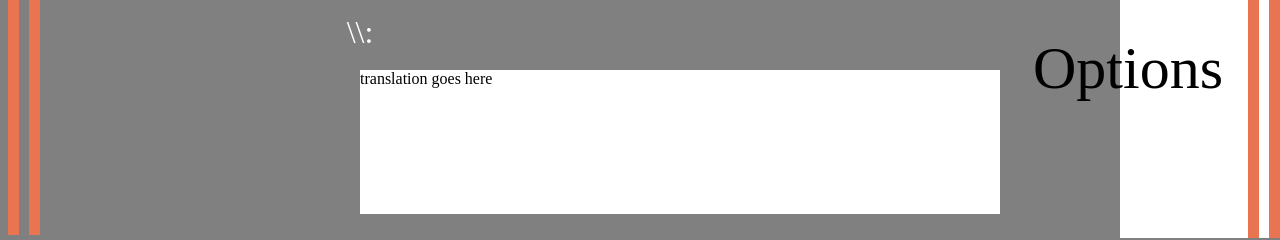
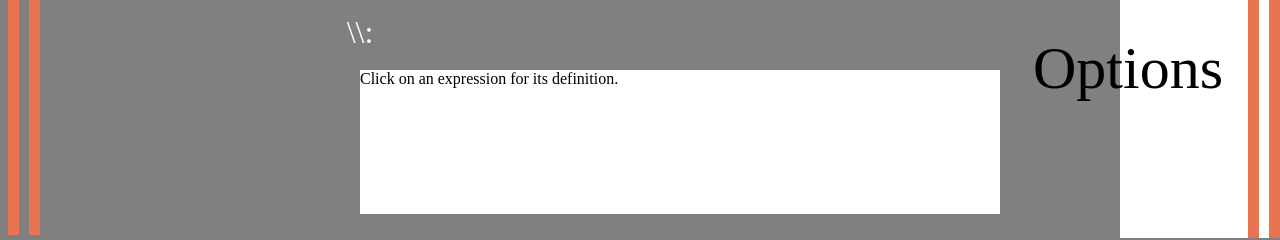
Before and after one commit to amcmullen9291/Regex, a React (Create React App) app: page / in a window 1280 px wide. Shown: the part 586-826 px from the top of the page. Built offline with nearby package versions, Linux system fonts and the light colour scheme.

Commit message:
safety commit

```diff
--- a/src/App.css
+++ b/src/App.css
@@ -37,6 +37,7 @@ body{
     border-style: hidden none none none;
     height: 100vh;
     border-left:2em double #E97451;
+    cursor: pointer;
 }
 
 #translatedArea{
@@ -125,3 +126,7 @@ body{
     transform: translateX(-30%);
     font-size: 60px;
 }
+
+.entries:hover{
+    cursor: pointer;
+}
--- a/src/Components/Landing.js
+++ b/src/Components/Landing.js
@@ -15,7 +15,7 @@ export default function Landing() {
 
   const definitionsHTMLCharClass = ["placeholder" , "Matches the first occurance of either term 'x' or term 'y'.", "A wildcard; this matches any single character. However, inside square brackets, it matches a literal dot or period."];
   const definitionsAssertions = ["placeholder", "Outside of square brackets, a caret looks for matches at the beginning of a string. Inside square brackets, and caret matches values NOT equal to the given filter."];
-  const definitionsQuantifiers = [ "placeholder" , "The asterisk will look for the preceding term 0 or more times. note: multiple letter have to appear in the searched string in the same order as the entered regex filter value." ];
+  const definitionsQuantifiers = [ "placeholder" , "The asterisk will look for the preceding term 0 or more times. Note: if multiple letters are searched for they will have to appear in the searched string in the same order as the entered regex filter value. The required order does not consider letter frequency; only the order." ];
 
   const HTMLCharClasses = [ < span key={"2"} onClick={(e) => {define(e, "2")}}>. </span>, <span>, </span>, < span key={"4"}>\d </span>,<span>, </span>, < span key={"5"}>\D </span>,<span>, </span>, < span key={"7"}>\n </span>,<span>, </span>, < span key={"8"}>\r </span>,<span>, </span>, < span key={"9"}>\s </span>,<span>, </span>, < span key={"10"}>\S </span>,<span>, </span>, < span key={"11"}>\t </span>,<span>, </span>, < span key={"13"}>\w </span>,<span>, </span>, < span key={"14"}>\W </span>,<span>, </span>, < span key={"15"}>\0 </span>,<span>, </span>, < span key={"16"}>[^  ]</span>, <span>,</span>,< span key={"17"}>[x-y]</span> , <span>, </span>, < span key={"1"} onClick={(e) => {define(e, "1")}}>[x|y]</span>]
   const HTMLAssertions = [< span key={"1"} onClick={(e) => {define2(e, "1")}}>^</span>, <span>, </span>,< span key={"2"}>$</span>, <span>, </span>,< span key={"3"}>\b</span>, <span>, </span>,< span key={"4"}>\B</span> ];
@@ -126,7 +126,7 @@ function define3 (e, index){  //quantifiers definitions
   \{translation}{endOfQuerySlash}{endOfQuery}
   </div>
   </center>
-  <div id="bottomDiv">translation goes here</div>
+  <div id="bottomDiv">Click on an expression for its definition.</div>
   <button id="resetButton" onClick={(e) => {resetRegex(e)}}>reset</button>
   </>
   );
```
